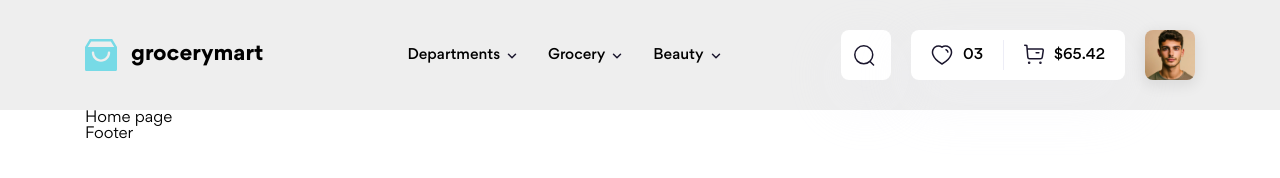
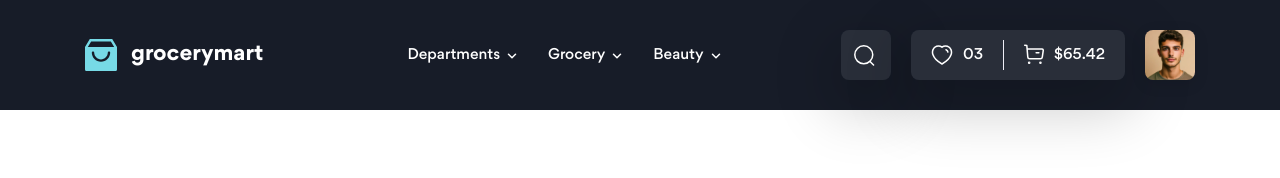
Before and after one commit to nhthanhhuy/html_css_08, a website: page index.html in a window 1280 px wide. Drawn offline with Linux system fonts and the light colour scheme.

Commit message:
Cách làm giao diện có Dark mod

```diff
--- a/index.html
+++ b/index.html
@@ -1,5 +1,5 @@
 <!DOCTYPE html>
-<html lang="en">
+<html lang="en" class="dark">
     <head>
         <meta charset="UTF-8" />
         <meta name="viewport" content="width=device-width, initial-scale=1.0" />
--- a/scss/base/_base.scss
+++ b/scss/base/_base.scss
@@ -4,13 +4,7 @@
     box-sizing: border-box;
 }
 
-:root {
-    // --text-color: #1a162e;
-    --text-color: brightness(0) saturate(100%) invert(7%) sepia(33%)
-        saturate(1499%) hue-rotate(215deg) brightness(97%) contrast(95%);
-    --icon-color: brightness(0) saturate(100%) invert(7%) sepia(33%)
-        saturate(1499%) hue-rotate(215deg) brightness(97%) contrast(95%);
-}
+
 
 html {
     font-size: 62.5%;
--- a/scss/layout/_header.scss
+++ b/scss/layout/_header.scss
@@ -4,7 +4,7 @@
 }
 
 .header {
-    background: #eeeeee;
+    background: var(--header-bg-color);
 }
 
 .top-bar {
@@ -41,8 +41,8 @@
     &__group {
         @extend %flexItemCenter;
         border-radius: 8px;
-        background: #fff;
-        box-shadow: 0px 20px 60px 10px rgba(237, 237, 246, 0.2);
+        background: var(--top-act-group-bg-color);
+        box-shadow: 0px 20px 60px 10px var(--top-act-group-shadow);
         min-width: 50px;
         height: 50px;
     }
@@ -67,7 +67,7 @@
     &__separate {
         width: 1px;
         height: 30px;
-        background: #ededf6;
+        background: var(--top-act-group-separate);
     }
 
     &__avatar {
--- a/scss/main.scss
+++ b/scss/main.scss
@@ -1,3 +1,4 @@
 @use "./base";
+@use "./themes";
 @use "./layout";
 @use "./components";
--- /dev/null
+++ b/scss/themes/_dark.scss
@@ -0,0 +1,11 @@
+html.dark {
+    // --text-color: #1a162e;
+    --text-color: #fff;
+    --icon-color: brightness(0) saturate(100%) invert(100%) sepia(100%)
+        saturate(0%) hue-rotate(19deg) brightness(103%) contrast(101%);
+
+    --header-bg-color: #171c28;
+    --top-act-group-bg-color: #292e39;
+    --top-act-group-shadow: rgba(0, 0, 0, 0.2);
+    --top-act-group-separate: #ededf6;
+}
--- /dev/null
+++ b/scss/themes/_index.scss
@@ -0,0 +1,2 @@
+@forward "./dark";
+@forward "./light";
--- /dev/null
+++ b/scss/themes/_light.scss
@@ -0,0 +1,12 @@
+html {
+    // --text-color: #1a162e;
+    --text-color: brightness(0) saturate(100%) invert(7%) sepia(33%)
+        saturate(1499%) hue-rotate(215deg) brightness(97%) contrast(95%);
+    --icon-color: brightness(0) saturate(100%) invert(7%) sepia(33%)
+        saturate(1499%) hue-rotate(215deg) brightness(97%) contrast(95%);
+
+    --header-bg-color: #eeeeee;
+    --top-act-group-bg-color: #fff;
+    --top-act-group-shadow: rgba(237, 237, 246, 0.2);
+    --top-act-group-separate: #ededf6;
+}
```
Also changed, not shown: assets/css/main.css, 1 other file.
